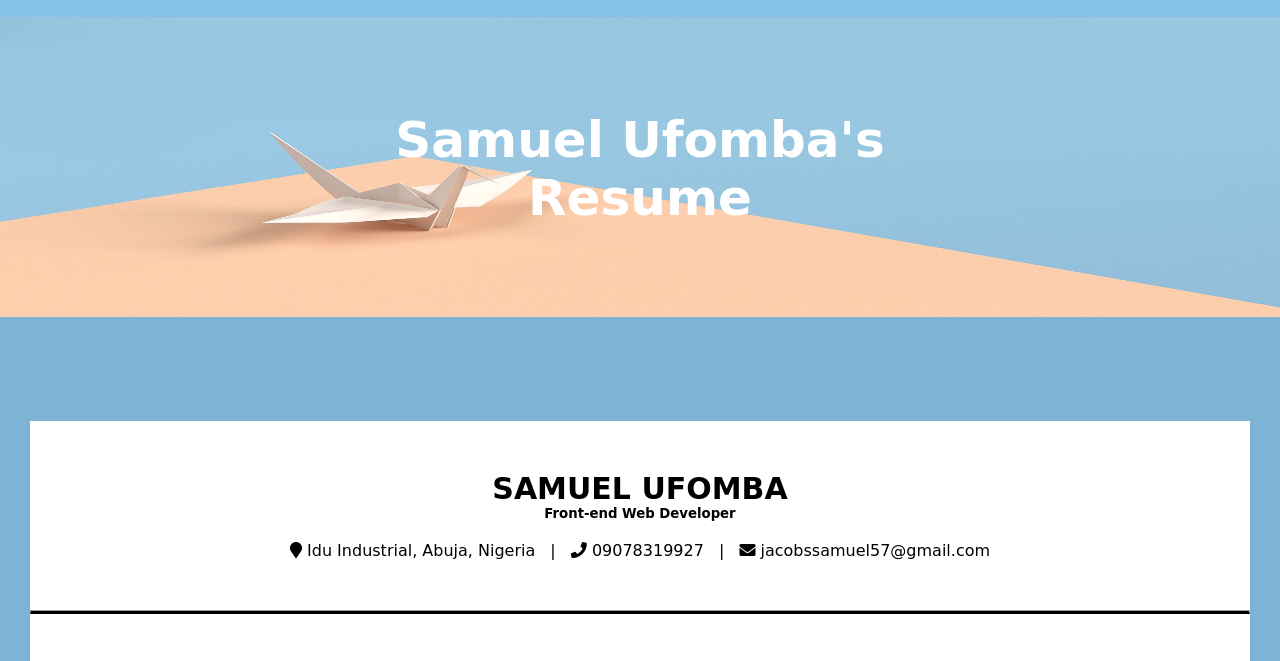
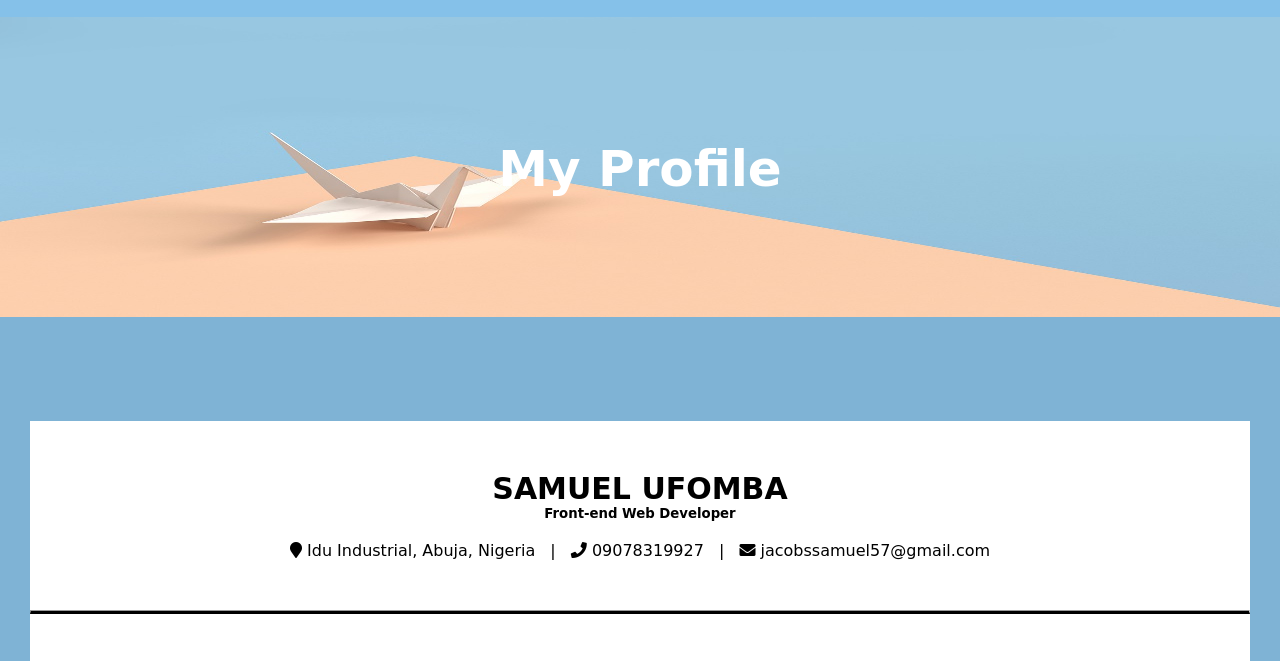
Before and after one commit to Samuel-jacobs/HGN-internship-stage-2-task, a plain HTML site: page index.html in a window 1280 px wide. Shown: the part 67-728 px from the top of the page. Drawn offline with Linux system fonts and the light colour scheme.

Commit message:
Update index.html

```diff
--- a/index.html
+++ b/index.html
@@ -23,7 +23,7 @@
 		<div class="carousel">
 			<img src="header.jpg" alt="carousel image" width="100%" height="300px">
 			<div class="caption">
-				<h1>Samuel Ufomba's Resume</h1>
+				<h1>My Profile</h1>
 			</div>
 		</div>
 	</header>
```
